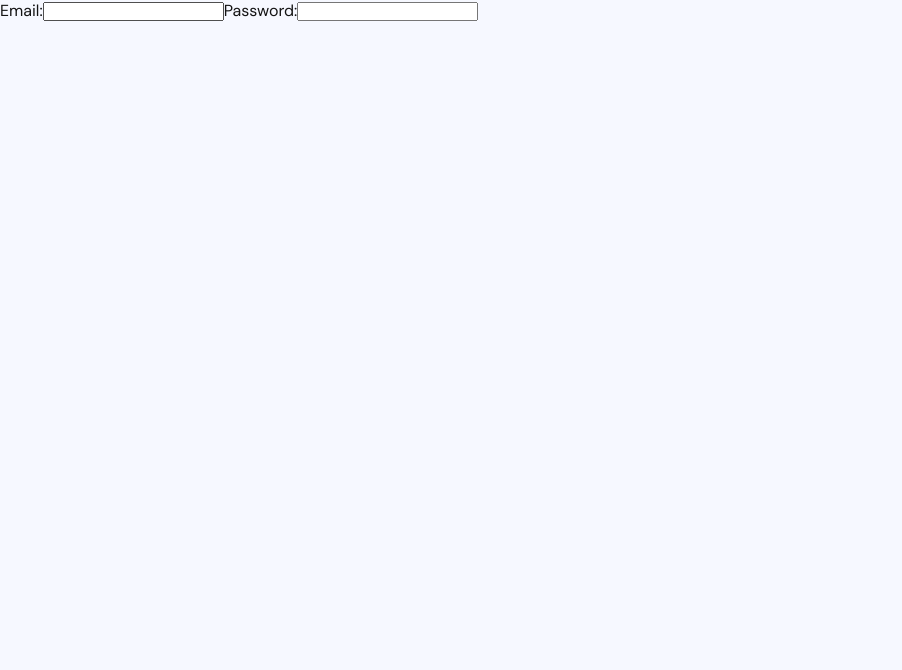
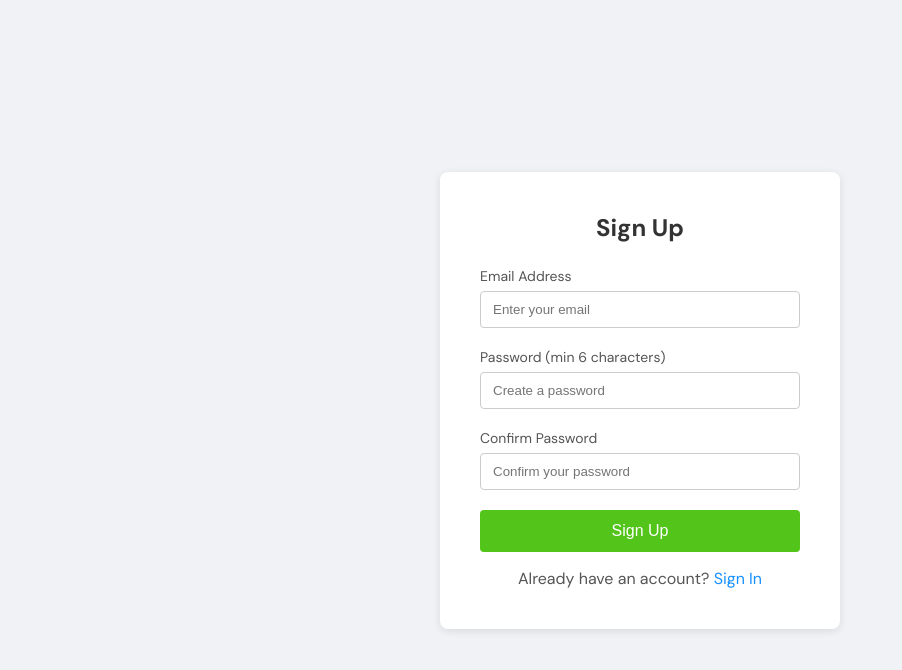
Before and after one commit to Reasondro/Howgorithm-Web, a React (Vite) app: page /sign-up in a window 1280 px wide. Shown: the top 670 px of the page, without its empty margins (0-902 px from the left). Built offline with nearby package versions, Linux system fonts and the light colour scheme; no server answers; a web font is replaced by a local one.

Commit message:
add checking user and signing out

```diff
--- a/src/components/Header/Header.tsx
+++ b/src/components/Header/Header.tsx
@@ -1,7 +1,33 @@
 import { Link } from "react-router-dom";
 import "@/components/Header/Header.css";
 
+import { supabase } from "@/utils/supabase/supabaseClient";
+
 export default function Header() {
+  async function checkUser() {
+    const {
+      data: { user },
+    } = await supabase.auth.getUser();
+
+    if (user) {
+      alert(user.email);
+    } else {
+      alert("no user here");
+    }
+  }
+  async function signOut() {
+    const {
+      data: { user },
+    } = await supabase.auth.getUser();
+
+    if (user) {
+      alert("Signing out " + user.email);
+      await supabase.auth.signOut();
+    } else {
+      alert("no user here");
+    }
+  }
+
   return (
     <header id="main-header">
       <nav id="hamburger-wrapper">
@@ -48,6 +74,16 @@ export default function Header() {
               PLAY
             </Link>
           </li>
+          <li>
+            <button id="action-btn" onClick={checkUser}>
+              Check user
+            </button>
+          </li>
+          <li>
+            <button id="action-btn" onClick={signOut}>
+              Sign Out
+            </button>
+          </li>
           <li id="search-wrapper">
             <svg
               xmlns="http://www.w3.org/2000/svg"
--- /dev/null
+++ b/src/pages/Auth/SignIn.css
@@ -0,0 +1,95 @@
+/* SignIn.css */
+.signin-container {
+  display: flex;
+  align-items: center;
+  justify-content: center;
+  min-height: 100vh;
+  background: #f0f2f5;
+}
+
+.signin-form {
+  background: #fff;
+  padding: 40px;
+  border-radius: 8px;
+  box-shadow: 0 2px 8px rgba(0, 0, 0, 0.1);
+  width: 100%;
+  max-width: 400px;
+}
+
+.signin-form h2 {
+  margin-bottom: 24px;
+  color: #333;
+  text-align: center;
+}
+
+.error-message {
+  color: #ff4d4f;
+  margin-bottom: 16px;
+  text-align: center;
+}
+
+.form-group {
+  margin-bottom: 20px;
+}
+
+.form-group label {
+  display: flex;
+  justify-content: space-between;
+  font-size: 14px;
+  color: #555;
+}
+
+.form-input {
+  width: 100%;
+  padding: 10px 12px;
+  margin-top: 6px;
+  border: 1px solid #ccc;
+  border-radius: 4px;
+  transition: border-color 0.2s;
+}
+
+.form-input:focus {
+  border-color: #1890ff;
+  outline: none;
+}
+
+.forgot-password {
+  font-size: 12px;
+  color: #1890ff;
+  text-decoration: none;
+}
+
+.forgot-password:hover {
+  text-decoration: underline;
+}
+
+.submit-button {
+  width: 100%;
+  padding: 12px;
+  background-color: #1890ff;
+  color: #fff;
+  border: none;
+  border-radius: 4px;
+  font-size: 16px;
+  cursor: pointer;
+  transition: background-color 0.2s;
+}
+
+.submit-button:hover {
+  background-color: #40a9ff;
+}
+
+.redirect-message {
+  margin-top: 16px;
+  text-align: center;
+  color: #555;
+}
+
+.redirect-link {
+  color: #1890ff;
+  text-decoration: none;
+}
+
+.redirect-link:hover {
+  text-decoration: underline;
+}
--- a/src/pages/Auth/SignIn.tsx
+++ b/src/pages/Auth/SignIn.tsx
@@ -1,10 +1,74 @@
+// SignIn.tsx
+import React, { useState } from "react";
+import { supabase } from "@/utils/supabase/supabaseClient";
+import { Link, useNavigate } from "react-router-dom";
+import "@/pages/Auth/SignIn.css";
+
 export default function SignIn() {
+  const [email, setEmail] = useState("");
+  const [password, setPassword] = useState("");
+  const navigate = useNavigate();
+  const [errorMsg, setErrorMsg] = useState("");
+
+  const handleSignIn = async (e: React.FormEvent) => {
+    e.preventDefault();
+    const { error } = await supabase.auth.signInWithPassword({
+      email,
+      password,
+    });
+    if (error) {
+      setErrorMsg(error.message);
+    } else {
+      navigate("/"); // Redirect to home page after successful sign-in
+    }
+  };
+
   return (
-    <form>
-      <label htmlFor="email">Email:</label>
-      <input id="email" name="email" type="email" required />
-      <label htmlFor="password">Password:</label>
-      <input id="password" name="password" type="password" required />
-    </form>
+    <div className="signin-container">
+      <div className="signin-form">
+        <h2>Sign In</h2>
+        {errorMsg && <div className="error-message">{errorMsg}</div>}
+        <form onSubmit={handleSignIn}>
+          <div className="form-group">
+            <label htmlFor="email">Email Address</label>
+            <input
+              type="email"
+              id="email"
+              className="form-input"
+              value={email}
+              onChange={(e) => setEmail(e.target.value)}
+              required
+              placeholder="Enter your email"
+            />
+          </div>
+          <div className="form-group">
+            <label htmlFor="password">
+              Password
+              <Link to="/forgot-password" className="forgot-password">
+                Forgot?
+              </Link>
+            </label>
+            <input
+              type="password"
+              id="password"
+              className="form-input"
+              value={password}
+              onChange={(e) => setPassword(e.target.value)}
+              required
+              placeholder="Enter your password"
+            />
+          </div>
+          <button type="submit" className="submit-button">
+            Sign In
+          </button>
+        </form>
+        <p className="redirect-message">
+          Don't have an account?{" "}
+          <Link to="/sign-up" className="redirect-link">
+            Sign Up
+          </Link>
+        </p>
+      </div>
+    </div>
   );
 }
--- /dev/null
+++ b/src/pages/Auth/SignUp.css
@@ -0,0 +1,83 @@
+/* SignUp.css */
+.signup-container {
+  display: flex;
+  align-items: center;
+  justify-content: center;
+  min-height: 100vh;
+  background: #f0f2f5;
+}
+
+.signup-form {
+  background: #fff;
+  padding: 40px;
+  border-radius: 8px;
+  box-shadow: 0 2px 8px rgba(0, 0, 0, 0.1);
+  width: 100%;
+  max-width: 400px;
+}
+
+.signup-form h2 {
+  margin-bottom: 24px;
+  color: #333;
+  text-align: center;
+}
+
+.error-message {
+  color: #ff4d4f;
+  margin-bottom: 16px;
+  text-align: center;
+}
+
+.form-group {
+  margin-bottom: 20px;
+}
+
+.form-group label {
+  font-size: 14px;
+  color: #555;
+}
+
+.form-input {
+  width: 100%;
+  padding: 10px 12px;
+  margin-top: 6px;
+  border: 1px solid #ccc;
+  border-radius: 4px;
+  transition: border-color 0.2s;
+}
+
+.form-input:focus {
+  border-color: #52c41a;
+  outline: none;
+}
+
+.submit-button {
+  width: 100%;
+  padding: 12px;
+  background-color: #52c41a;
+  color: #fff;
+  border: none;
+  border-radius: 4px;
+  font-size: 16px;
+  cursor: pointer;
+  transition: background-color 0.2s;
+}
+
+.submit-button:hover {
+  background-color: #73d13d;
+}
+
+.redirect-message {
+  margin-top: 16px;
+  text-align: center;
+  color: #555;
+}
+
+.redirect-link {
+  color: #1890ff;
+  text-decoration: none;
+}
+
+.redirect-link:hover {
+  text-decoration: underline;
+}
--- a/src/pages/Auth/SignUp.tsx
+++ b/src/pages/Auth/SignUp.tsx
@@ -1,10 +1,91 @@
+// SignUp.tsx
+import React, { useState } from "react";
+import { supabase } from "@/utils/supabase/supabaseClient";
+import { Link, useNavigate } from "react-router-dom";
+import "@/pages/Auth/SignUp.css";
+
 export default function SignUp() {
+  const [email, setEmail] = useState("");
+  const [password, setPassword] = useState("");
+  const [confirmPassword, setConfirmPassword] = useState("");
+  const navigate = useNavigate();
+  const [errorMsg, setErrorMsg] = useState("");
+
+  const handleSignUp = async (e: React.FormEvent) => {
+    e.preventDefault();
+
+    if (password !== confirmPassword) {
+      setErrorMsg("Passwords don't match");
+      return;
+    }
+
+    const { error } = await supabase.auth.signUp({
+      email,
+      password,
+    });
+
+    if (error) {
+      setErrorMsg(error.message);
+    } else {
+      navigate("/"); // Redirect to home page after successful sign-up
+    }
+  };
+
   return (
-    <form>
-      <label htmlFor="email">Email:</label>
-      <input id="email" name="email" type="email" required />
-      <label htmlFor="password">Password:</label>
-      <input id="password" name="password" type="password" required />
-    </form>
+    <div className="signup-container">
+      <div className="signup-form">
+        <h2>Sign Up</h2>
+        {errorMsg && <div className="error-message">{errorMsg}</div>}
+        <form onSubmit={handleSignUp}>
+          <div className="form-group">
+            <label htmlFor="email">Email Address</label>
+            <input
+              type="email"
+              id="email"
+              className="form-input"
+              value={email}
+              onChange={(e) => setEmail(e.target.value)}
+              required
+              placeholder="Enter your email"
+            />
+          </div>
+          <div className="form-group">
+            <label htmlFor="password">Password (min 6 characters)</label>
+            <input
+              type="password"
+              id="password"
+              className="form-input"
+              value={password}
+              onChange={(e) => setPassword(e.target.value)}
+              required
+              minLength={6}
+              placeholder="Create a password"
+            />
+          </div>
+          <div className="form-group">
+            <label htmlFor="confirmPassword">Confirm Password</label>
+            <input
+              type="password"
+              id="confirmPassword"
+              className="form-input"
+              value={confirmPassword}
+              onChange={(e) => setConfirmPassword(e.target.value)}
+              required
+              minLength={6}
+              placeholder="Confirm your password"
+            />
+          </div>
+          <button type="submit" className="submit-button">
+            Sign Up
+          </button>
+        </form>
+        <p className="redirect-message">
+          Already have an account?{" "}
+          <Link to="/sign-in" className="redirect-link">
+            Sign In
+          </Link>
+        </p>
+      </div>
+    </div>
   );
 }
--- a/src/pages/Auth/actions.ts
+++ /dev/null
@@ -1,2 +0,0 @@
-import { useState } from "react";
-import { supabase } from "@/utils/supabase/client";
--- a/src/pages/BinarySearch/BinarySearch.tsx
+++ b/src/pages/BinarySearch/BinarySearch.tsx
@@ -26,6 +26,29 @@ export default function BinarySearch() {
     {}
   );
   const [playBtnStyle, setPlayBtnStyle] = useState<React.CSSProperties>({});
+
+  const handleArrayInputChange = (e: React.ChangeEvent<HTMLInputElement>) => {
+    const inputArray = e.target.value
+      .split(",")
+      .filter((num) => num !== "")
+      .map(Number)
+      .filter((num) => !isNaN(num));
+    setArray(inputArray);
+    handleInputChange("array", e.target.value);
+  };
+
+  const handleTargetInputChange = (e: React.ChangeEvent<HTMLInputElement>) => {
+    const inputValue = e.target.value.trim();
+    const numValue = Number(inputValue);
+
+    if (inputValue === "" || isNaN(numValue)) {
+      setTarget(null);
+    } else {
+      setTarget(Number(numValue));
+    }
+
+    handleInputChange("target", e.target.value);
+  };
 
   const handleInputChange = (inputType: string, value: string) => {
     const hasContent: boolean = value.trim() !== "";
@@ -62,29 +85,6 @@ export default function BinarySearch() {
   useEffect(() => {
     checkBothInputs();
   }, [array, target, checkBothInputs]);
-
-  const handleArrayInputChange = (e: React.ChangeEvent<HTMLInputElement>) => {
-    const inputArray = e.target.value
-      .split(",")
-      .filter((num) => num !== "")
-      .map(Number)
-      .filter((num) => !isNaN(num));
-    setArray(inputArray);
-    handleInputChange("array", e.target.value);
-  };
-
-  const handleTargetInputChange = (e: React.ChangeEvent<HTMLInputElement>) => {
-    const inputValue = e.target.value.trim();
-    const numValue = Number(inputValue);
-
-    if (inputValue === "" || isNaN(numValue)) {
-      setTarget(null);
-    } else {
-      setTarget(Number(numValue));
-    }
-
-    handleInputChange("target", e.target.value);
-  };
 
   const mergeSort = (arr: number[], left: number, right: number) => {
     if (left >= right) return;
--- /dev/null
+++ b/src/utils/supabase/supabaseClient.ts
@@ -0,0 +1,6 @@
+import { createClient } from "@supabase/supabase-js";
+
+const supabaseUrl = import.meta.env.VITE_PUBLIC_SUPABASE_URL!;
+const supabaseAnonKey = import.meta.env.VITE_PUBLIC_SUPABASE_ANON_KEY!;
+
+export const supabase = createClient(supabaseUrl, supabaseAnonKey);
```
Also changed, not shown: src/utils/supabase/client.ts (deleted, +0 -7 lines), src/pages/Auth/SignOut.ts (added), src/utils/supabase/UserContent.tsx (added).
